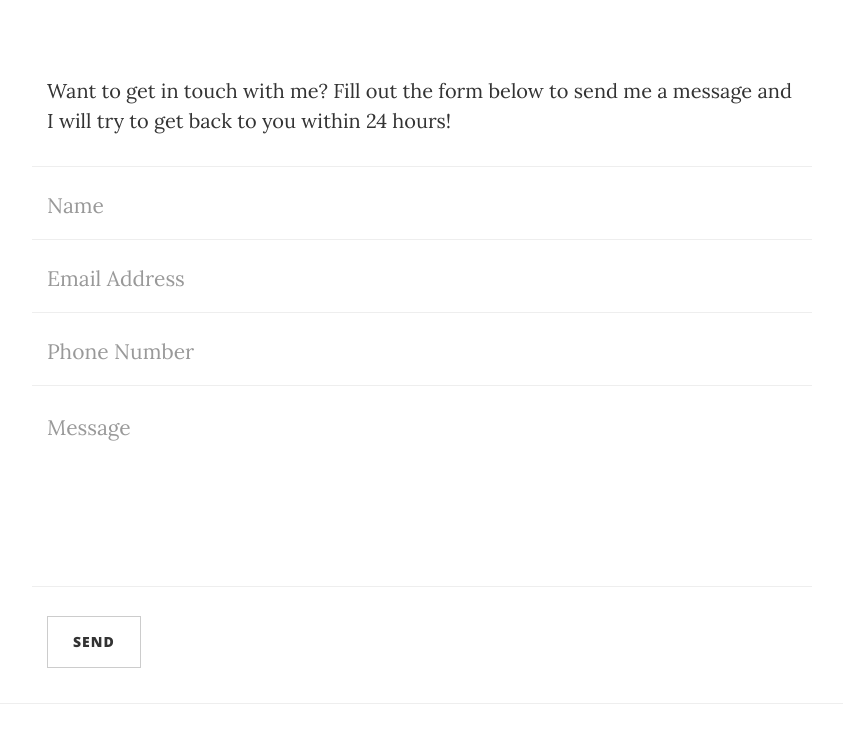
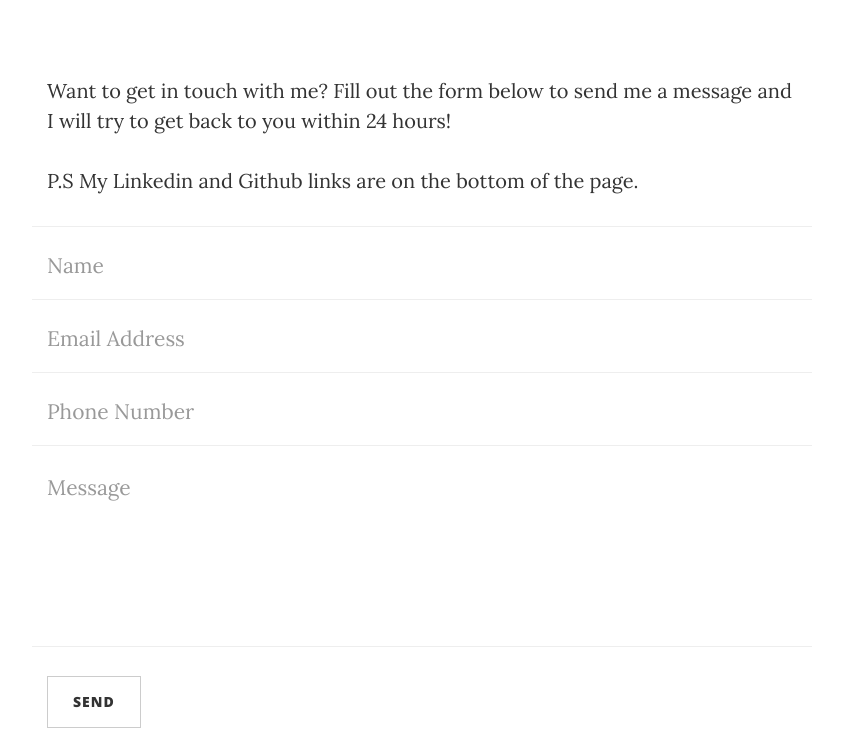
Before and after one commit to ww2lin/website, a Python web app: template app/templates/contact.html in a window 1280 px wide. Shown: the part 452-1194 px from the top of the page, without its empty margins (218-1061 px from the left). Run offline with Jinja, Linux system fonts and the light colour scheme; the template is opened without the code that fills it, so the values that code supplies are empty; some libraries are stand-ins or nearby versions.

Commit message:
update about img asset and add string into contact

```diff
--- a/app/templates/contact.html
+++ b/app/templates/contact.html
@@ -21,6 +21,8 @@
     <div class="row">
         <div class="col-lg-8 col-lg-offset-2 col-md-10 col-md-offset-1">
             <p>Want to get in touch with me? Fill out the form below to send me a message and I will try to get back to you within 24 hours!</p>
+            <p>P.S My Linkedin and Github links are on the bottom of the page.</p>
+
             <!-- Contact Form - Enter your email address on line 19 of the mail/contact_me.php file to make this form work. -->
             <!-- WARNING: Some web hosts do not allow emails to be sent through forms to common mail hosts like Gmail or Yahoo. It's recommended that you use a private domain email address! -->
             <!-- NOTE: To use the contact form, your site must be on a live web host with PHP! The form will not work locally! -->
```
Also changed, not shown: app/static/img/about-bg.jpg.
